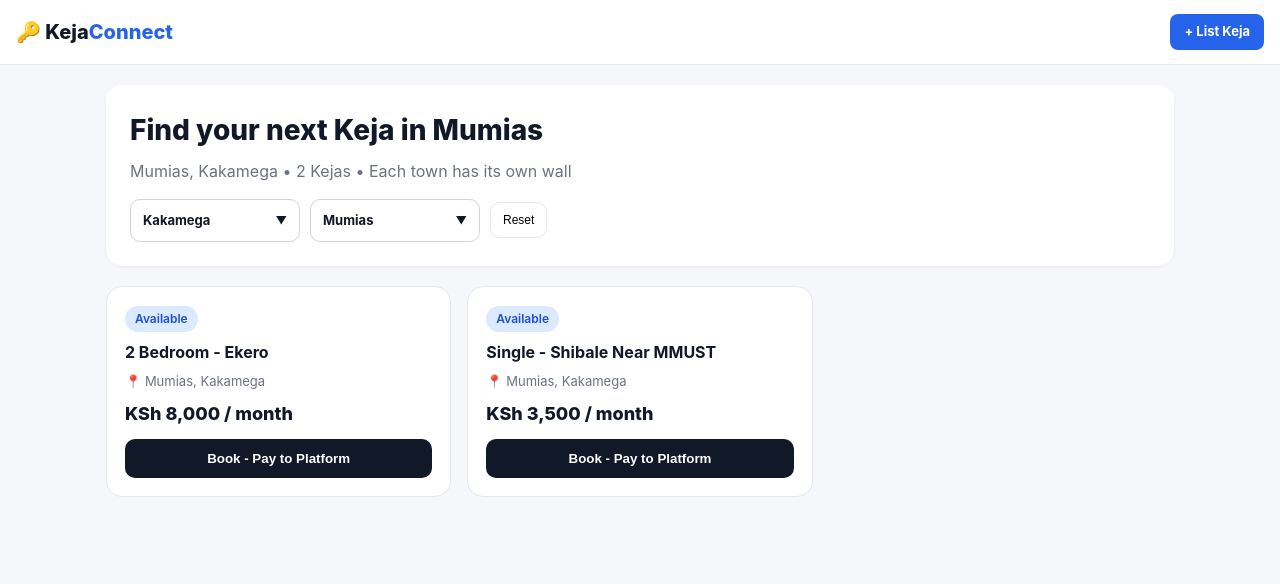
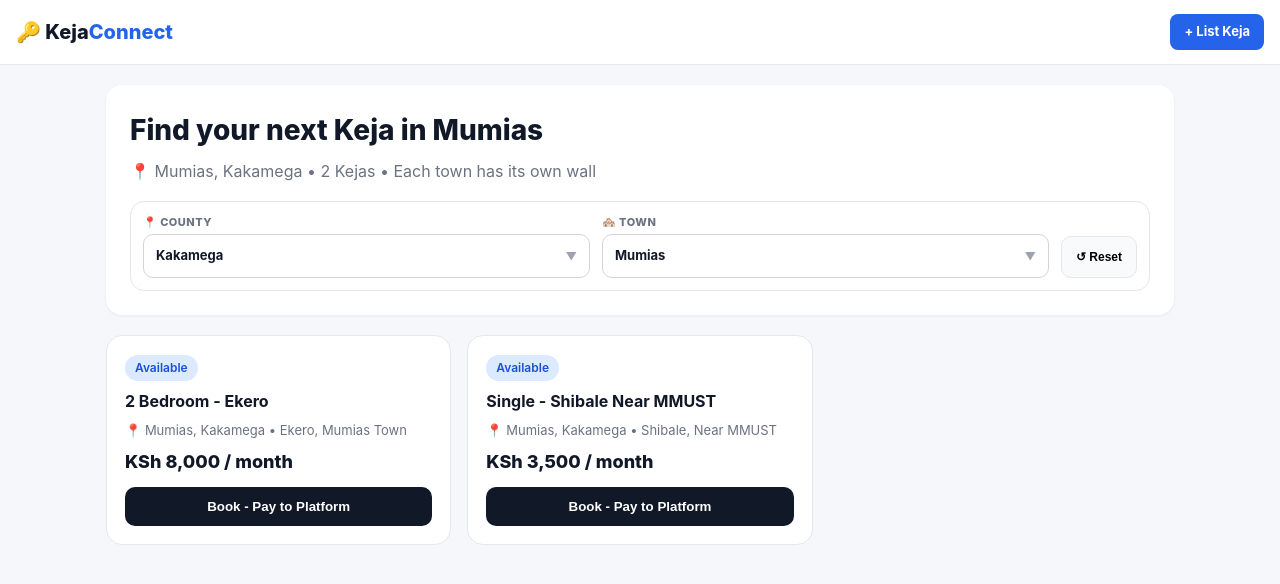
Before and after one commit to muhsinswaleh69-max/KejaConnect, a Next.js app: page / in a window 1280 px wide. Shown: the top 584 px of the page. Built offline with nearby package versions, Linux system fonts and the light colour scheme.

Commit message:
Update page.tsx

```diff
--- a/app/page.tsx
+++ b/app/page.tsx
@@ -28,30 +28,30 @@ const countyTowns: Record<string, string[]> = {
   "West Pokot": ["Kapenguria","Makutano","Chepareria"],
   "Samburu": ["Maralal","Wamba","Baragoi"],
   "Trans Nzoia": ["Kitale","Kiminini","Endebess"],
-  "Uasin Gishu": ["Eldoret","Turbo","Moiben","Kesses","Soy"],
+  "Uasin Gishu": ["Eldoret","Turbo","Moiben","Kesses","Soy","Burnt Forest"],
   "Elgeyo Marakwet": ["Iten","Kapsowar","Chepkorio"],
-  "Nandi": ["Kapsabet","Nandi Hills","Chepterwai"],
+  "Nandi": ["Kapsabet","Nandi Hills","Chepterwai","Kobujoi"],
   "Baringo": ["Kabarnet","Eldama Ravine","Marigat"],
   "Laikipia": ["Nanyuki","Nyahururu","Rumuruti"],
-  "Nakuru": ["Nakuru Town","Naivasha","Gilgil","Molo","Njoro"],
+  "Nakuru": ["Nakuru Town","Naivasha","Gilgil","Molo","Njoro","Bahati"],
   "Narok": ["Narok","Kilgoris","Ololulunga"],
-  "Kajiado": ["Kajiado","Kitengela","Ngong","Ongata Rongai","Kiserian"],
+  "Kajiado": ["Kajiado","Kitengela","Ngong","Ongata Rongai","Kiserian","Loitoktok"],
   "Kericho": ["Kericho","Litein","Londiani"],
   "Bomet": ["Bomet","Sotik","Chepalungu"],
   "Kakamega": ["Mumias","Kakamega Town","Malava","Butere","Lugari","Matete","Khwisero","Lurambi","Shinyalu","Ikolomani","Likuyani","Navakholo","Shibale"],
-  "Vihiga": ["Vihiga","Luanda","Mbale","Emuhaya","Sabatia"],
+  "Vihiga": ["Vihiga","Luanda","Mbale","Emuhaya","Sabatia","Chavakali"],
   "Bungoma": ["Bungoma Town","Kimilili","Webuye","Sirisia","Bumula","Mt Elgon","Tongaren","Kanduyi","Chwele"],
   "Busia": ["Busia Town","Malaba","Nambale","Matayos","Teso North","Bunyala","Port Victoria"],
-  "Siaya": ["Siaya","Bondo","Ugunja","Yala"],
-  "Kisumu": ["Kisumu Town","Maseno","Ahero","Kombewa","Muhoroni"],
-  "Homa Bay": ["Homa Bay","Oyugis","Kendubay","Mbita","Ndhiwa"],
-  "Migori": ["Migori","Rongo","Awendo","Kehancha"],
-  "Kisii": ["Kisii Town","Ogembo","Keroka","Suneka"],
-  "Nyamira": ["Nyamira","Nyansiongo","Ekerubo"],
-  "Nairobi": ["Westlands","CBD","Karen","Eastlands","Roysambu","Kasaranai","Embakasi","Langata","Dagoretti","Parklands","Kilimani","Lavington"],
+  "Siaya": ["Siaya","Bondo","Ugunja","Yala","Ukwala"],
+  "Kisumu": ["Kisumu Town","Maseno","Ahero","Kombewa","Muhoroni","Nyando"],
+  "Homa Bay": ["Homa Bay","Oyugis","Kendubay","Mbita","Ndhiwa","Sindo"],
+  "Migori": ["Migori","Rongo","Awendo","Kehancha","Isebania"],
+  "Kisii": ["Kisii Town","Ogembo","Keroka","Suneka","Nyamache"],
+  "Nyamira": ["Nyamira","Nyansiongo","Ekerubo","Manga"],
+  "Nairobi": ["Westlands","CBD","Karen","Eastlands","Roysambu","Kasaranai","Embakasi","Langata","Dagoretti","Parklands","Kilimani","Lavington","South B","South C"],
 }
 
-function SearchableDropdown({label, options, value, onChange, placeholder}: {label:string, options:string[], value:string, onChange:(v:string)=>void, placeholder:string}){
+function SearchableDropdown({icon, label, options, value, onChange, placeholder}: {icon:string, label:string, options:string[], value:string, onChange:(v:string)=>void, placeholder:string}){
   const [open, setOpen] = useState(false)
   const [q, setQ] = useState("")
   const ref = useRef<HTMLDivElement>(null)
@@ -61,19 +61,22 @@ function SearchableDropdown({label, options, value, onChange, placeholder}: {lab
   },[])
   const filtered = options.filter(o=> o.toLowerCase().includes(q.toLowerCase()))
   return (
-    <div ref={ref} style={{position:'relative', minWidth:'170px'}}>
+    <div ref={ref} style={{position:'relative', minWidth:'180px', flex:1}}>
+      <div style={{fontSize:'11px', fontWeight:800, color:'#6b7280', marginBottom:'4px', letterSpacing:'0.5px'}}>{icon} {label}</div>
       <div onClick={()=>setOpen(!open)} style={{padding:'11px 12px', borderRadius:'10px', border:open?'2px solid #111827':'1px solid #d1d5db', background:'white', cursor:'pointer', fontWeight:700, fontSize:'13px', display:'flex', justifyContent:'space-between', alignItems:'center'}}>
-        {value || label} <span style={{fontSize:'11px'}}>▼</span>
+        {value} <span style={{fontSize:'11px', color:'#9ca3af'}}>▼</span>
       </div>
       {open && (
-        <div style={{position:'absolute', top:'100%', left:0, right:0, background:'white', border:'1px solid #e5e7eb', borderRadius:'10px', marginTop:'6px', zIndex:30, boxShadow:'0 10px 25px rgba(0,0,0,0.15)', overflow:'hidden'}}>
-          <div style={{padding:'8px', borderBottom:'1px solid #f3f4f6'}}>
-            <input autoFocus value={q} onChange={e=>setQ(e.target.value)} placeholder={placeholder} style={{width:'100%', padding:'8px 10px', borderRadius:'8px', border:'1px solid #d1d5db', fontSize:'13px', outline:'none'}}/>
+        <div style={{position:'absolute', top:'100%', left:0, right:0, background:'white', border:'1px solid #e5e7eb', borderRadius:'12px', marginTop:'6px', zIndex:30, boxShadow:'0 12px 30px rgba(0,0,0,0.15)', overflow:'hidden'}}>
+          <div style={{padding:'8px', background:'#f9fafb', borderBottom:'1px solid #f3f4f6'}}>
+            <input autoFocus value={q} onChange={e=>setQ(e.target.value)} placeholder={placeholder} style={{width:'100%', padding:'9px 10px', borderRadius:'8px', border:'1px solid #d1d5db', fontSize:'13px', outline:'none'}}/>
           </div>
-          <div style={{maxHeight:'200px', overflowY:'auto'}}>
-            {filtered.length===0? <div style={{padding:'10px', fontSize:'13px', color:'#9ca3af'}}>No results</div> :
+          <div style={{maxHeight:'210px', overflowY:'auto'}}>
+            {filtered.length===0? <div style={{padding:'12px', fontSize:'13px', color:'#9ca3af'}}>No results for "{q}"</div> :
               filtered.map(o=>(
-                <div key={o} onClick={()=>{onChange(o); setOpen(false); setQ("")}} style={{padding:'9px 12px', cursor:'pointer', fontSize:'13px', fontWeight:o===value?700:400, background:o===value?'#eff6ff':'white', borderBottom:'1px solid #f9fafb'}}>{o}</div>
+                <div key={o} onClick={()=>{onChange(o); setOpen(false); setQ("")}} style={{padding:'10px 12px', cursor:'pointer', fontSize:'13px', fontWeight:o===value?700:500, background:o===value?'#eff6ff':'white', borderBottom:'1px solid #f9fafb', display:'flex', justifyContent:'space-between'}}>
+                  <span>{o}</span>{o===value && <span style={{color:'#2563eb'}}>✓</span>}
+                </div>
               ))
             }
           </div>
@@ -106,16 +109,16 @@ export default function Home(){
       <div className="container">
         <div className="hero">
           <h1>Find your next Keja in {town}</h1>
-          <p>{town}, {county} • {filtered.length} Kejas • Each town has its own wall</p>
-          <div style={{display:'flex', gap:'10px', marginTop:'16px', flexWrap:'wrap', alignItems:'center'}}>
-            <SearchableDropdown label="Select County" options={Object.keys(countyTowns).sort()} value={county} onChange={(c)=>{setCounty(c); setTown(countyTowns[c][0])}} placeholder="Search county... e.g Bungoma"/>
-            <SearchableDropdown label="Select Town" options={countyTowns[county]||[]} value={town} onChange={setTown} placeholder={`Search town in ${county}...`}/>
-            <button onClick={()=>{setCounty("Kakamega"); setTown("Mumias")}} style={{padding:'10px 12px', borderRadius:'10px', border:'1px solid #e5e7eb', background:'white', cursor:'pointer', fontSize:'12px'}}>Reset</button>
+          <p>📍 {town}, {county} • {filtered.length} Kejas • Each town has its own wall</p>
+          <div style={{display:'flex', gap:'12px', marginTop:'18px', flexWrap:'wrap', alignItems:'flex-end', background:'white', padding:'12px', borderRadius:'14px', border:'1px solid #e5e7eb'}}>
+            <SearchableDropdown icon="📍" label="COUNTY" options={Object.keys(countyTowns).sort()} value={county} onChange={(c)=>{setCounty(c); setTown(countyTowns[c][0])}} placeholder="Search county... e.g Bungoma"/>
+            <SearchableDropdown icon="🏘️" label="TOWN" options={countyTowns[county]||[]} value={town} onChange={setTown} placeholder={`Search town in ${county}...`}/>
+            <button onClick={()=>{setCounty("Kakamega"); setTown("Mumias")}} style={{height:'42px', padding:'0 14px', borderRadius:'10px', border:'1px solid #e5e7eb', background:'#f9fafb', cursor:'pointer', fontSize:'12px', fontWeight:700}}>↺ Reset</button>
           </div>
         </div>
-        {filtered.length===0? <div style={{background:'white', padding:'30px', borderRadius:'16px', textAlign:'center'}}>No Kejas in {town} yet. <a href="/list">List one</a></div> :
+        {filtered.length===0? <div style={{background:'white', padding:'32px', borderRadius:'16px', textAlign:'center', border:'1px dashed #d1d5db'}}><h3>🏜️ No Kejas in {town} yet</h3><p style={{fontSize:'13px', color:'#6b7280'}}>Be first to list in {town}, {county}!</p><a href="/list" style={{display:'inline-block', marginTop:'12px', background:'#111827', color:'white', padding:'10px 18px', borderRadius:'8px', textDecoration:'none', fontWeight:700}}>List Keja in {town}</a></div> :
           <div className="grid">{filtered.map(k=>(
-            <div key={k.id} className="card"><span className="badge badge-blue">Available</span><h3>{k.title}</h3><div className="meta">📍 {k.town}, {k.county}</div><div className="price">KSh {k.rent.toLocaleString()} / month</div><button className="btn">Book - Pay to Platform</button></div>
+            <div key={k.id} className="card"><span className="badge badge-blue">Available</span><h3>{k.title}</h3><div className="meta">📍 {k.town}, {k.county} • {k.location}</div><div className="price">KSh {k.rent.toLocaleString()} / month</div><button className="btn">Book - Pay to Platform</button></div>
           ))}</div>
         }
       </div>
```
